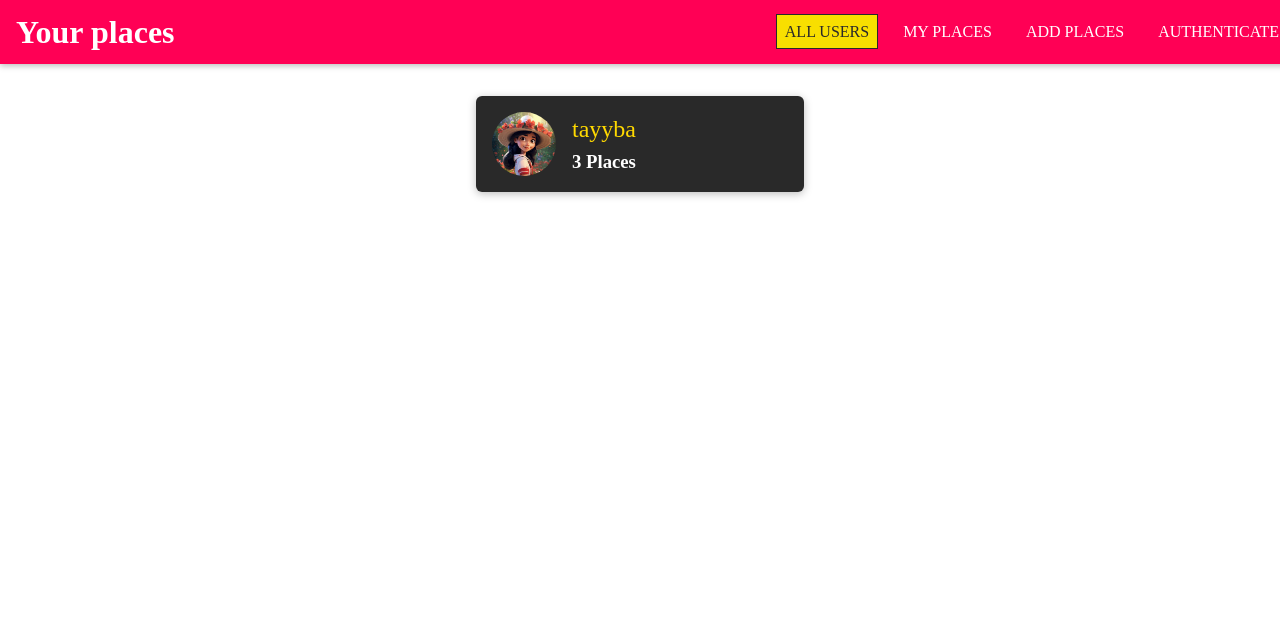
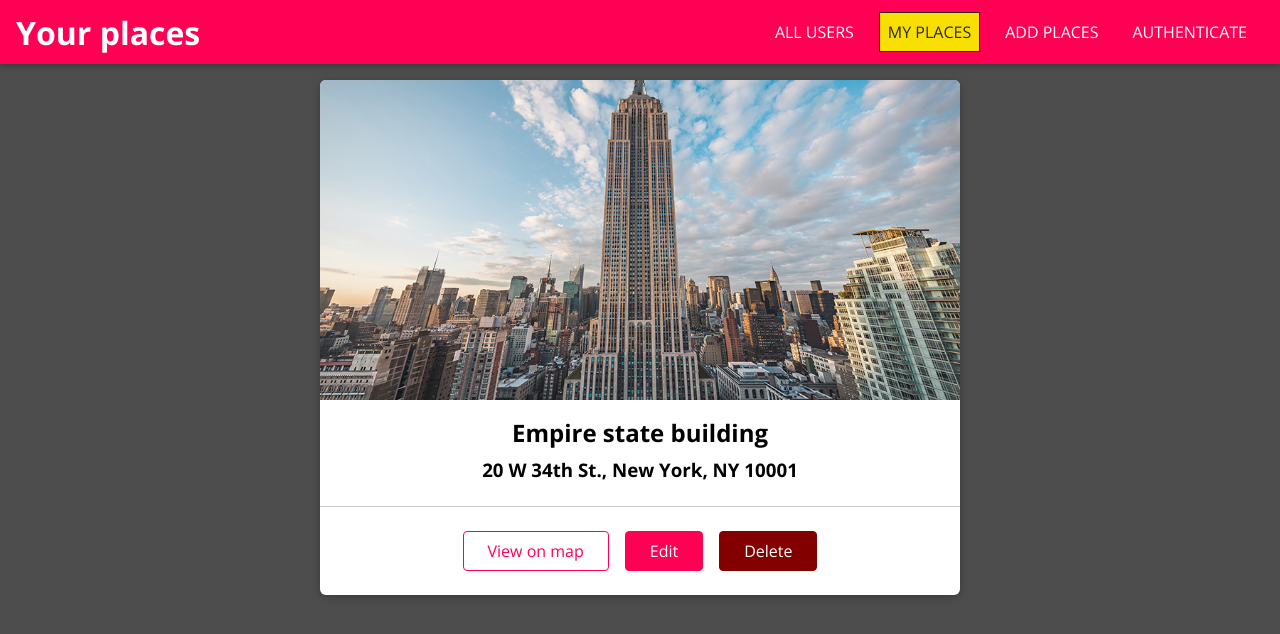
Before and after one commit to Tayyba-Zulfiqar/Trip-Tales, a React (Vite) app in the folder project/: page /u1/places in a window 1280 px wide. Before the commit this address led to /. Shown: the top 634 px of the page. Built offline with nearby package versions, Linux system fonts and the light colour scheme.

Commit message:
Created Places components

```diff
--- a/project/App.jsx
+++ b/project/App.jsx
@@ -7,6 +7,7 @@ import {
 import Users from "./src/Users/Pages/Users";
 import NewPlaces from "./src/Places/Pages/NewPlaces";
 import MainNavigation from "./src/Shared/Components/Navigations/MainNavigation";
+import UserPlaces from "./src/Places/Pages/UserPlaces";
 
 export default function App() {
   return (
@@ -17,6 +18,9 @@ export default function App() {
           <Route path="/" exact>
             <Users />
           </Route>
+          <Route path="/:userId/places" exact>
+            <UserPlaces />
+          </Route>
           <Route path="/places/new" exact>
             <NewPlaces />
           </Route>
--- /dev/null
+++ b/project/index.css
@@ -0,0 +1,42 @@
+@import url("https://fonts.googleapis.com/css?family=Open+Sans:400,700&display=swap");
+
+* {
+  box-sizing: border-box;
+}
+
+html {
+  font-family: "Open Sans", sans-serif;
+}
+
+body {
+  margin: 0;
+  background: #4d4d4d;
+}
+
+.slide-in-left-enter {
+  transform: translateX(-100%);
+}
+
+.slide-in-left-enter-active {
+  transform: translateX(0);
+  opacity: 1;
+  transition: all 200ms;
+}
+
+.slide-in-left-exit {
+  transform: translateX(0%);
+  opacity: 1;
+}
+
+.slide-in-left-exit-active {
+  transform: translateX(-100%);
+  opacity: 0;
+  transition: all 200ms;
+}
+
+.center {
+  text-align: center;
+  display: flex;
+  justify-content: center;
+  align-items: center;
+}
--- a/project/package.json
+++ b/project/package.json
@@ -10,8 +10,8 @@
     "preview": "vite preview"
   },
   "dependencies": {
-    "react": "^19.1.0",
-    "react-dom": "^19.1.0",
+    "react": "^18.2.0",
+    "react-dom": "^18.2.0",
     "react-router-dom": "5.3.4",
     "react-transition-group": "^4.4.5"
   },
--- /dev/null
+++ b/project/src/Places/Components/PlaceItem.css
@@ -0,0 +1,55 @@
+.place-item {
+  margin: 1rem 0;
+}
+
+.place-item__content {
+  padding: 0;
+}
+
+.place-item__info {
+  padding: 1rem;
+  text-align: center;
+}
+
+.place-item__image {
+  width: 100%;
+  height: 12.5rem;
+  margin-right: 1.5rem;
+}
+
+.place-item__image img {
+  width: 100%;
+  height: 100%;
+  object-fit: cover;
+}
+
+.place-item__info h2,
+.place-item__info h3,
+.place-item__info p {
+  margin: 0 0 0.5rem 0;
+}
+
+.place-item__actions {
+  padding: 1rem;
+  text-align: center;
+  border-top: 1px solid #ccc;
+}
+
+.place-item__modal-content {
+  padding: 0;
+}
+
+.place-item__modal-actions {
+  text-align: right;
+}
+
+.place-item__actions button,
+.place-item__actions a {
+  margin: 0.5rem;
+}
+
+@media (min-width: 768px) {
+  .place-item__image {
+    height: 20rem;
+  }
+}
--- /dev/null
+++ b/project/src/Places/Components/PlaceItem.jsx
@@ -0,0 +1,24 @@
+import "./PlaceItem.css";
+import Card from "../../Shared/Components/UI-Elements/Card";
+import Button from "../../Shared/Components/FormElements/Button";
+export default function PlaceItem(props) {
+  return (
+    <li className="place-item">
+      <Card className="place-item__content">
+        <div className="place-item__image">
+          <img src={props.image} alt={props.title} />
+        </div>
+        <div className="place-item__info">
+          <h2>{props.title}</h2>
+          <h3>{props.address}</h3>
+          <p>{props.description}</p>
+        </div>
+        <div className="place-item__actions">
+          <Button inverse>View on map</Button>
+          <Button to={`/places/${props.id}`}>Edit</Button>
+          <Button danger>Delete</Button>
+        </div>
+      </Card>
+    </li>
+  );
+}
--- /dev/null
+++ b/project/src/Places/Components/PlaceList.css
@@ -0,0 +1,7 @@
+.place-list {
+  list-style: none;
+  margin: 1rem auto;
+  padding: 0;
+  width: 90%;
+  max-width: 40rem;
+}
--- /dev/null
+++ b/project/src/Places/Components/PlaceList.jsx
@@ -0,0 +1,33 @@
+import "./PlaceList.css";
+import Card from "../../Shared/Components/UI-Elements/Card";
+import PlaceItem from "./PlaceItem";
+
+export default function PlaceList(props) {
+  if (props.items.length === 0) {
+    return (
+      <div className="place-list center">
+        <Card>
+          <h2>No Places found, Maybe create one?</h2>
+          <button>Share Places</button>
+        </Card>
+      </div>
+    );
+  }
+
+  return (
+    <ul className="place-list">
+      {props.items.map((place) => (
+        <PlaceItem
+          key={place.id}
+          id={place.id}
+          image={place.imageUrl}
+          title={place.title}
+          description={place.desciption}
+          address={place.address}
+          creatorId={place.creator}
+          coordinates={place.location}
+        />
+      ))}
+    </ul>
+  );
+}
--- /dev/null
+++ b/project/src/Places/Pages/UserPlaces.jsx
@@ -0,0 +1,35 @@
+import { useParams } from "react-router-dom";
+import PlaceList from "../Components/PlaceList";
+
+const DUMMY_PLACES = [
+  {
+    id: "p1",
+    title: "Empire state building",
+    description: "One of the most famous sky scrapers in the world",
+    imageUrl: "../../../Public/Imgs/place.jpg",
+    address: "20 W 34th St., New York, NY 10001",
+    location: {
+      lat: 40.7484405,
+      lng: -73.9878584,
+    },
+    creator: "u1",
+  },
+  {
+    id: "p2",
+    title: "Empire state building",
+    description: "One of the most famous sky scrapers in the world",
+    imageUrl: "../../../Public/Imgs/place.jpg",
+    address: "20 W 34th St., New York, NY 10001",
+    location: {
+      lat: 40.7484405,
+      lng: -73.9878584,
+    },
+    creator: "u2",
+  },
+];
+
+export default function UserPlaces() {
+  const userId = useParams().userId;
+  const loadedPlaces = DUMMY_PLACES.filter((place) => place.creator === userId);
+  return <PlaceList items={loadedPlaces} />;
+}
--- /dev/null
+++ b/project/src/Shared/Components/FormElements/Button.css
@@ -0,0 +1,61 @@
+.button {
+  font: inherit;
+  padding: 0.5rem 1.5rem;
+  border: 1px solid #ff0055;
+  border-radius: 4px;
+  background: #ff0055;
+  color: white;
+  cursor: pointer;
+  margin-right: 1rem;
+  text-decoration: none;
+  display: inline-block;
+}
+
+.button:focus {
+  outline: none;
+}
+
+.button:hover,
+.button:active {
+  background: #ff4382;
+  border-color: #ff4382;
+}
+
+.button--inverse {
+  background: transparent;
+  color: #ff0055;
+}
+
+.button--inverse:hover,
+.button--inverse:active {
+  color: white;
+  background: #ff0055;
+}
+
+.button--danger {
+  background: #830000;
+  border-color: #830000;
+}
+
+.button--danger:hover,
+.button--danger:active {
+  background: #f34343;
+  border-color: #f34343;
+}
+
+.button:disabled,
+.button:hover:disabled,
+.button:active:disabled {
+  background: #ccc;
+  color: #979797;
+  border-color: #ccc;
+  cursor: not-allowed;
+}
+
+.button--small {
+  font-size: 0.8rem;
+}
+
+.button--big {
+  font-size: 1.5rem;
+}
--- /dev/null
+++ b/project/src/Shared/Components/FormElements/Button.jsx
@@ -0,0 +1,45 @@
+import { Link } from "react-router-dom";
+
+import "./Button.css";
+
+const Button = (props) => {
+  if (props.href) {
+    return (
+      <a
+        className={`button button--${props.size || "default"} ${
+          props.inverse && "button--inverse"
+        } ${props.danger && "button--danger"}`}
+        href={props.href}
+      >
+        {props.children}
+      </a>
+    );
+  }
+  if (props.to) {
+    return (
+      <Link
+        to={props.to}
+        exact={props.exact}
+        className={`button button--${props.size || "default"} ${
+          props.inverse && "button--inverse"
+        } ${props.danger && "button--danger"}`}
+      >
+        {props.children}
+      </Link>
+    );
+  }
+  return (
+    <button
+      className={`button button--${props.size || "default"} ${
+        props.inverse && "button--inverse"
+      } ${props.danger && "button--danger"}`}
+      type={props.type}
+      onClick={props.onClick}
+      disabled={props.disabled}
+    >
+      {props.children}
+    </button>
+  );
+};
+
+export default Button;
--- a/project/src/Shared/Components/Navigations/MainNavigation.jsx
+++ b/project/src/Shared/Components/Navigations/MainNavigation.jsx
@@ -9,25 +9,28 @@ import Backdrop from "../UI-Elements/Backdrop.jsx";
 export default function MainNavigation(props) {
   const [drawerIsOpen, setDrawerIsOpen] = useState(false);
 
-  const openDrawer = () => {
+  const openDrawerHandler = () => {
     setDrawerIsOpen(true);
   };
 
-  const closeDrawer = () => {
+  const closeDrawerHandler = () => {
     setDrawerIsOpen(false);
   };
   return (
     <>
-      {drawerIsOpen && <Backdrop onClick={closeDrawer} />}
-      {drawerIsOpen && (
-        <SideDrawer>
-          <nav className="main-navigation__drawer-nav">
-            <NavLinks />
-          </nav>
-        </SideDrawer>
-      )}
+      {drawerIsOpen && <Backdrop onClick={closeDrawerHandler} />}
+
+      <SideDrawer show={drawerIsOpen} onClick={closeDrawerHandler}>
+        <nav className="main-navigation__drawer-nav">
+          <NavLinks />
+        </nav>
+      </SideDrawer>
+
       <MainHeader>
-        <button className="main-navigation__menu-btn" onClick={openDrawer}>
+        <button
+          className="main-navigation__menu-btn"
+          onClick={openDrawerHandler}
+        >
           <span />
           <span />
           <span />
--- a/project/src/Shared/Components/Navigations/SideDrawer.jsx
+++ b/project/src/Shared/Components/Navigations/SideDrawer.jsx
@@ -1,8 +1,25 @@
 import "./SideDrawer.css";
 import ReactDOM from "react-dom";
+import { CSSTransition } from "react-transition-group";
+import { useRef } from "react";
+import "../../../../index.css";
 
 export default function SideDrawer(props) {
-  const content = <aside className="side-drawer">{props.children}</aside>;
+  const noderef = useRef(null);
+  const content = (
+    <CSSTransition
+      noderef={noderef}
+      in={props.show}
+      timeout={200}
+      classNames="slide-in-left"
+      mountOnEnter
+      unmountOnExit
+    >
+      <aside className="side-drawer" ref={noderef} onClick={props.onClick}>
+        {props.children}
+      </aside>
+    </CSSTransition>
+  );
 
   return ReactDOM.createPortal(content, document.getElementById("drawer-hook"));
 }
```
Also changed, not shown: project/Public/Imgs/place.jpg (added), 1 other file (tests, documents, lock files or other folders).
